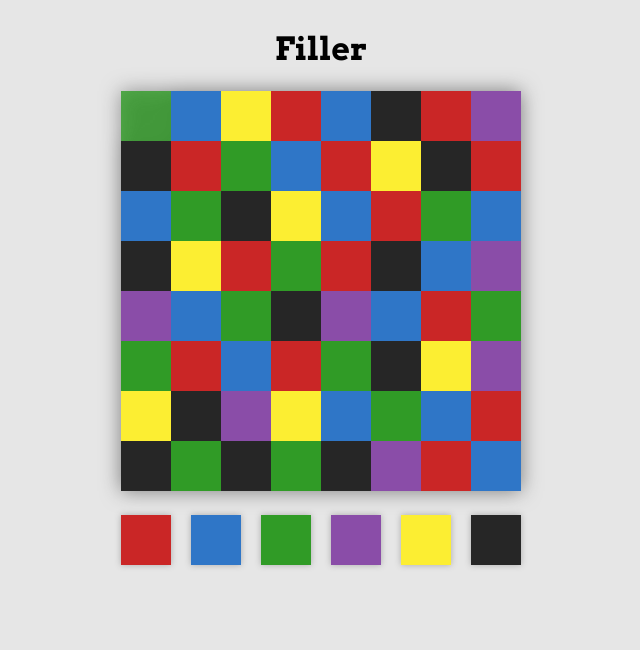
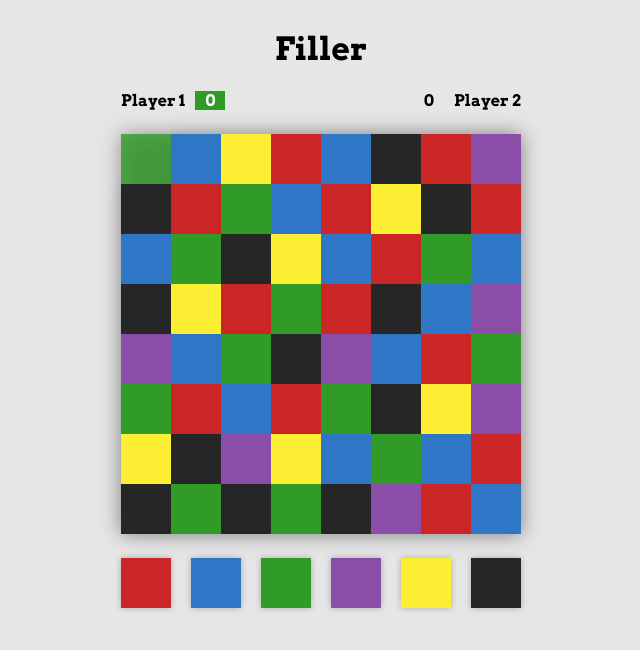
Before and after one commit to alexbmoreira/Filler, a Flask app: page / in a window 1280 px wide. Shown: the top 650 px of the page, without its empty margins (319-959 px from the left). Run offline with Flask 2, Linux system fonts and the light colour scheme; some libraries are stand-ins or nearby versions.

Commit message:
Added score to top of game

```diff
--- /dev/null
+++ b/filler/core/static/css/colors.css
@@ -0,0 +1,24 @@
+.black {
+    background-color: var(--black-tile);
+    color: white;
+}
+.blue {
+    background-color: var(--blue-tile);
+    color: white;
+}
+.green {
+    background-color: var(--green-tile);
+    color: white;
+}
+.purple {
+    background-color: var(--purple-tile);
+    color: white;
+}
+.red {
+    background-color: var(--red-tile);
+    color: white;
+}
+.yellow {
+    background-color: var(--yellow-tile);
+    color: black;
+}
--- a/filler/core/static/css/custom.css
+++ b/filler/core/static/css/custom.css
@@ -16,6 +16,9 @@ body {
 
 .mt {
 	margin-top: 1.5em;
+}
+.mb {
+	margin-bottom: 1.5em;
 }
 
 .space-between {
@@ -60,3 +63,8 @@ body {
 	width: 20px;
 	filter: drop-shadow(0px 0px 1px #aaaaaa);
 }
+
+.score {
+	margin: 0 10px;
+	padding: 0 10px;
+}
--- a/filler/core/templates/home/index.html
+++ b/filler/core/templates/home/index.html
@@ -1,6 +1,10 @@
 {% extends "layout.html" %}
 
 {% block title %}Filler{% endblock title %}
+
+{% block styles %}
+<link rel="stylesheet" href="{{ url_for('static', filename='css/colors.css') }}" rel="stylesheet">
+{% endblock styles %}
 
 {% block scripts %}
 <script src="{{ url_for('static', filename='js/index.js') }}" defer></script>
@@ -10,18 +14,28 @@
 <div class="container center">
     <h1>Filler</h1>
     <div class="game-container">
+        <div class="row mb space-between">
+            <div class="row">
+                <span>Player 1</span>
+                <span class="score {{ game.player_1.color.name }}">{{ game.player_1.score }}</span>
+            </div>
+            <div class="row">
+                <span class="score">0</span>
+                <span>Player 2</span>
+            </div>
+        </div>
         <div class="game-board drop-shadow">
             {% for row in game.board.grid %}
             <div class="row">
                 {% for tile in row %}
-                <div class="tile {{ 'player' if tile.player == 1 else '' }}" style="background-color: var(--{{ tile.color.name }}-tile);" data-tile="{{ tile }}"></div>
+                <div class="tile {{ 'player' if tile.player == 1 else '' }}  {{ tile.color.name }}" data-tile="{{ tile }}"></div>
                 {% endfor %}
             </div>
             {% endfor %}
         </div>
         <div class="row mt space-between">
             {% for color in game.board.colors %}
-            <div class="option-tile" style="background-color: var(--{{ color }}-tile);"></div>
+            <div class="option-tile  {{ color }}"></div>
             {% endfor %}
         </div>
     </div>
--- a/filler/core/templates/layout.html
+++ b/filler/core/templates/layout.html
@@ -12,6 +12,7 @@
 
 		<!-- Stylesheets -->
 		<link rel="stylesheet" href="{{ url_for('static', filename='css/custom.css') }}" rel="stylesheet">
+		{% block styles %}{% endblock styles %}
 
 		<!-- Scripts -->
 		<script src="https://kit.fontawesome.com/4233858d6d.js"></script>
```
